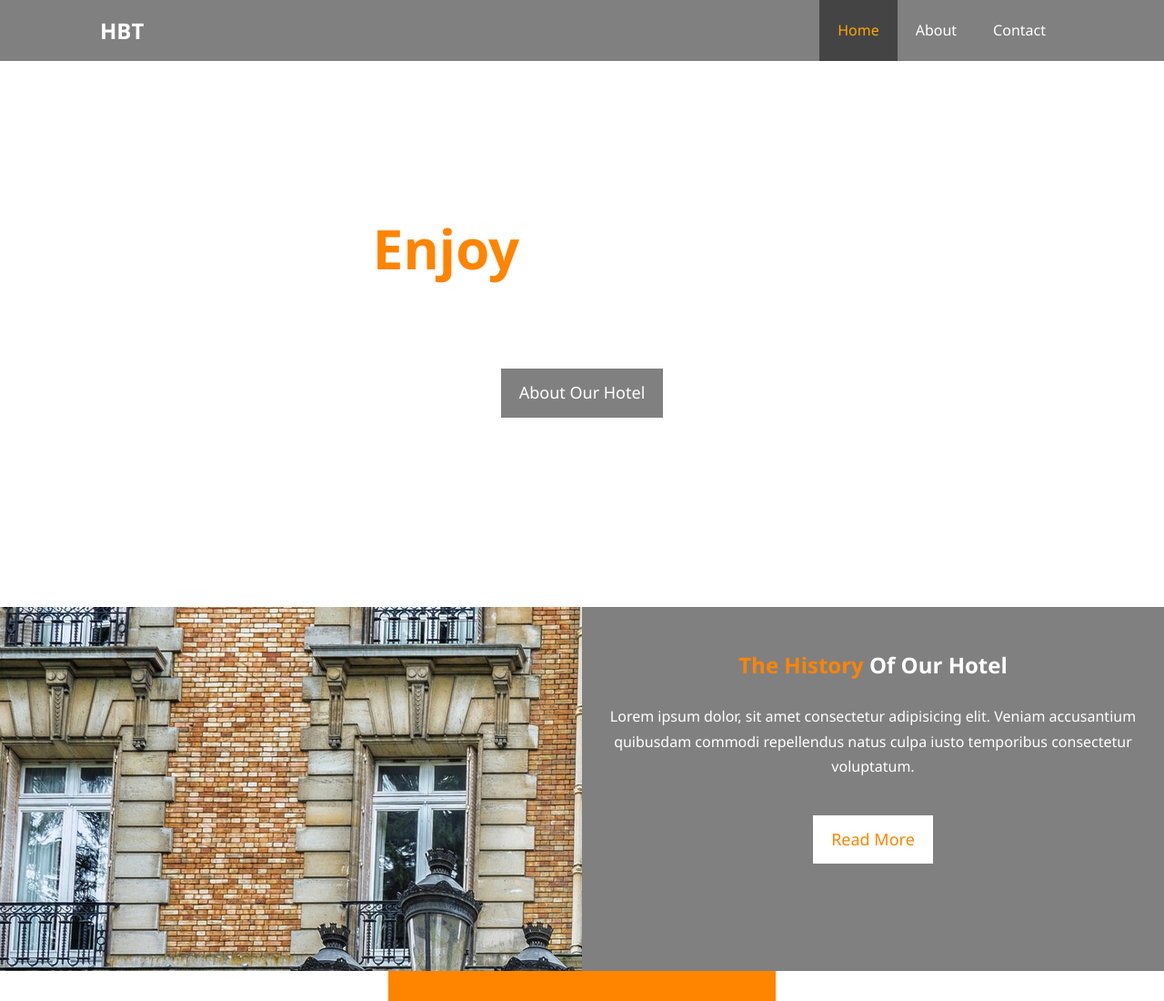
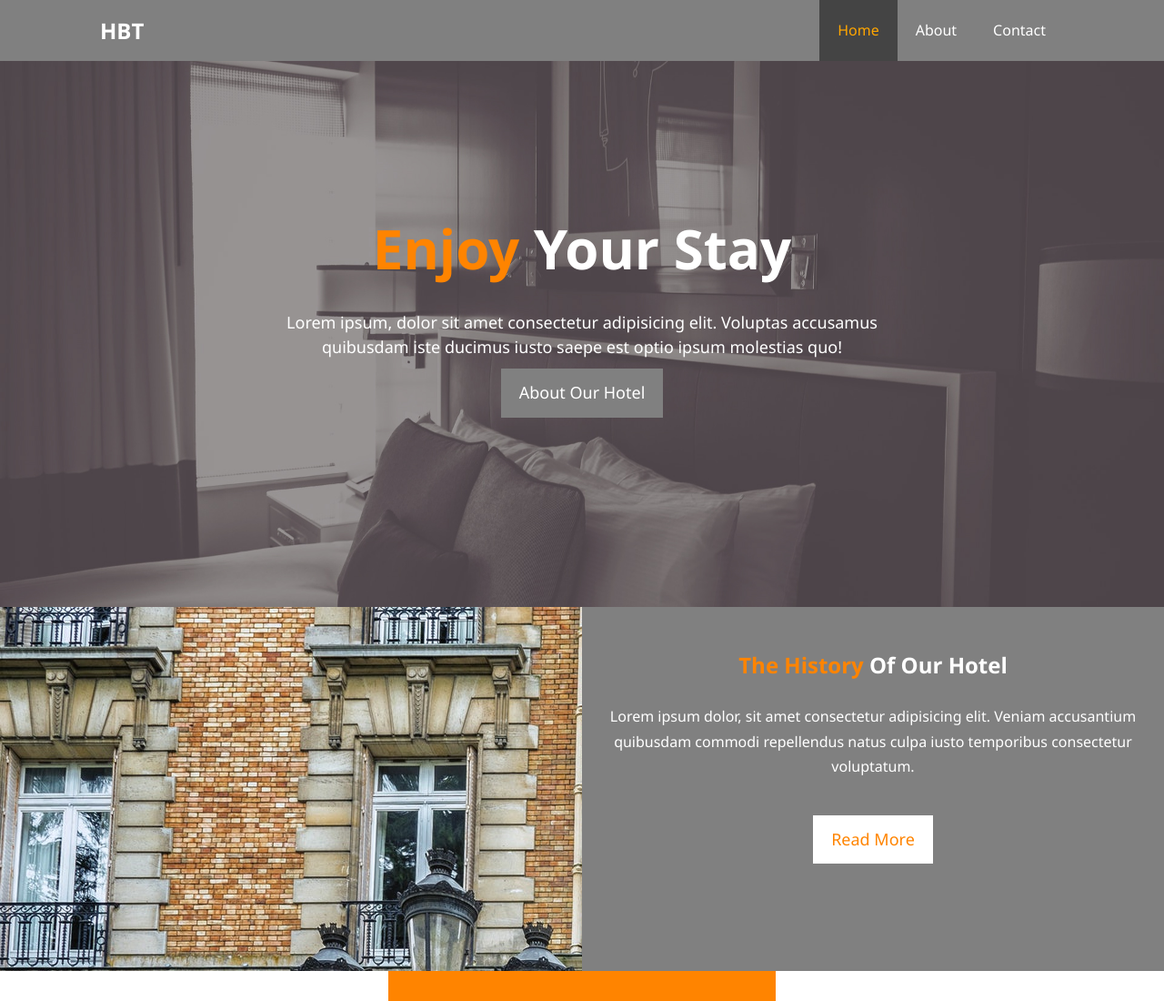
Before and after one commit to Ujjwal-rdj/hotel-website, a plain HTML site: page index.html in a window 1280 px wide. Shown: the top 1100 px of the page at 91% size. Drawn offline with Linux system fonts and the light colour scheme; files whose address does not match are found by name.

Commit message:
Update style.css

```diff
--- a/css/style.css
+++ b/css/style.css
@@ -144,7 +144,7 @@ p{
 /* Showcase */
 
 #showcase {
-    background: url("images/showcase.jpg") no-repeat center center/cover;
+    background: url("../images/showcase.jpg") no-repeat center center/cover;
     height: 600px;
 }
 
```
